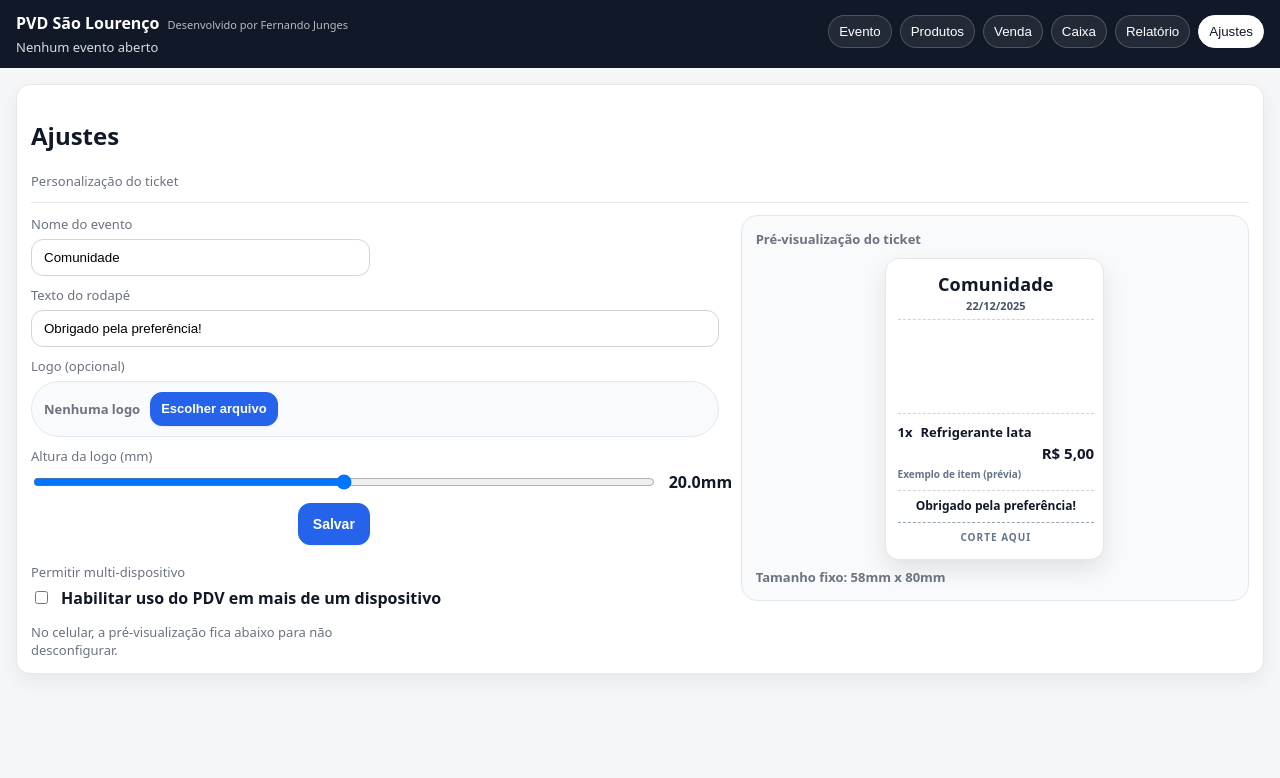
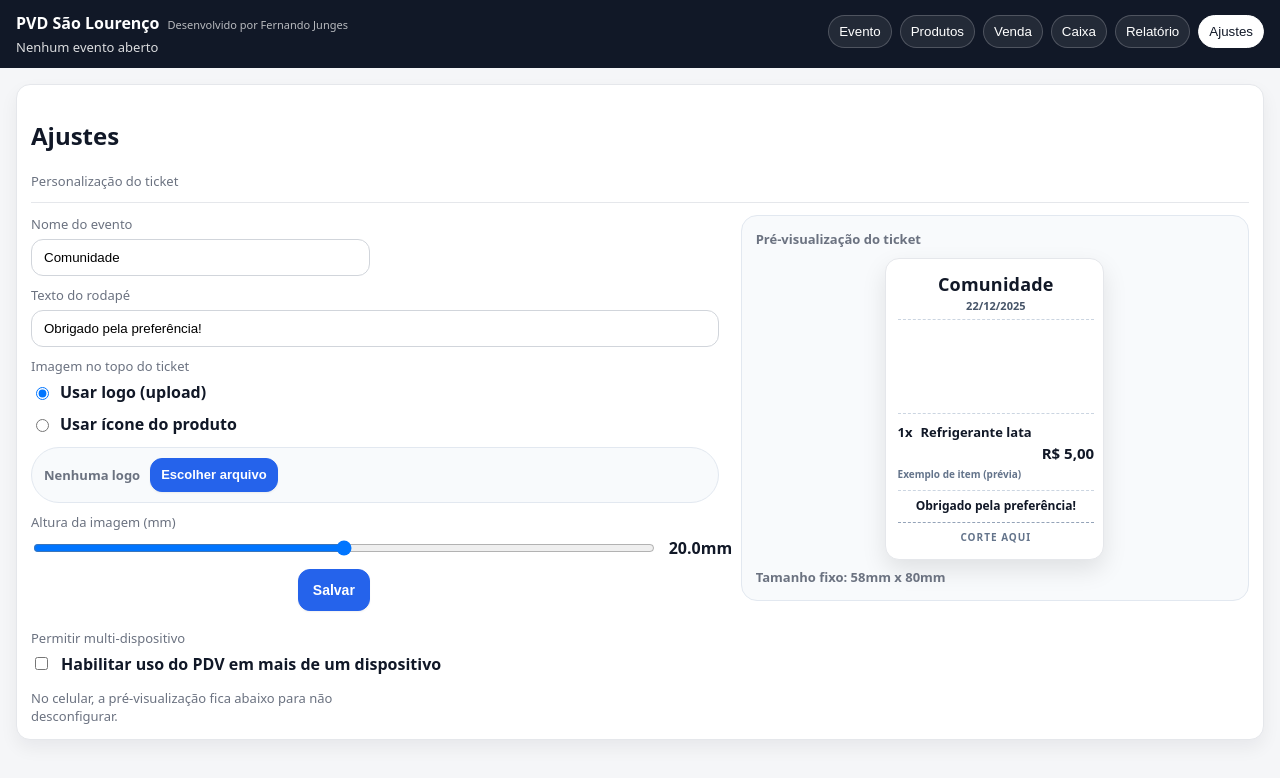
Before and after one commit to nandojunges/PDV, a React (Vite) app in the folder pvd-comunidade/: page / in a window 1280 px wide. Both pictures are taken after a click on the button "Ajustes". Shown: the top 778 px of the page. Built offline with nearby package versions, Linux system fonts and the light colour scheme.

Commit message:
Adicionar modo de imagem no topo do ticket

```diff
--- a/pvd-comunidade/src/app/App.jsx
+++ b/pvd-comunidade/src/app/App.jsx
@@ -103,6 +103,7 @@ export default function App() {
       textoRodape: "Obrigado pela preferência!",
       nomeOrganizacao: "Comunidade",
       logoImgMm: 20,
+      ticketImagemModo: "logo",
     })
   );
 
--- /dev/null
+++ b/pvd-comunidade/src/domain/icons.js
@@ -0,0 +1,17 @@
+export const ICONS = {
+  agua: "/Icons/agua.png",
+  ref_lata: "/Icons/refri-lata.png",
+  ref_600: "/Icons/refri-600.png",
+  ref_2l: "/Icons/refri-2l.png",
+  cer_lata: "/Icons/cerveja-lata.png",
+  cer_garrafa: "/Icons/cerveja-garrafa.png",
+  chope: "/Icons/chope.png",
+  barril: "/Icons/barril.png",
+  lanche: "/Icons/lanche.png",
+  sobremesa: "/Icons/sobremesa.png",
+  sorvete: "/Icons/sorvete.png",
+  fichas: "/Icons/fichas.png",
+  suco: "/Icons/suco.png",
+  almoco_socio: "/Icons/almocosocio.png",
+  prato_talher: "/Icons/pratotalher.png",
+};
--- a/pvd-comunidade/src/pages/Ajustes.jsx
+++ b/pvd-comunidade/src/pages/Ajustes.jsx
@@ -3,6 +3,7 @@ import React, { useEffect, useMemo, useRef, useState } from "react";
 import Card from "../components/Card";
 import Button from "../components/Button";
 import { readFileAsDataURL, fmtBRL } from "../domain/math";
+import { ICONS } from "../domain/icons";
 import { useConfig } from "../config/ConfigProvider";
 
 export default function Ajustes({
@@ -36,10 +37,17 @@ export default function Ajustes({
     : 20;
 
   useEffect(() => {
+    const next = {};
     if (!Number.isFinite(Number(ajustes?.logoImgMm))) {
-      setAjustes((p) => ({ ...(p || {}), logoImgMm: 20 }));
+      next.logoImgMm = 20;
     }
-  }, [ajustes?.logoImgMm, setAjustes]);
+    if (!ajustes?.ticketImagemModo) {
+      next.ticketImagemModo = "logo";
+    }
+    if (Object.keys(next).length > 0) {
+      setAjustes((p) => ({ ...(p || {}), ...next }));
+    }
+  }, [ajustes?.logoImgMm, ajustes?.ticketImagemModo, setAjustes]);
 
   function salvar() {
     setAjustes((p) => ({
@@ -47,6 +55,7 @@ export default function Ajustes({
       nomeOrganizacao: nomeOrg,
       textoRodape: rodape,
       logoImgMm: logoAlturaMm,
+      ticketImagemModo: ajustes?.ticketImagemModo || "logo",
     }));
     if (hasEventoAberto && typeof onSalvar === "function") {
       onSalvar();
@@ -61,6 +70,7 @@ export default function Ajustes({
       logo: ajustes?.logoDataUrl || "",
       rodape: (rodape || "").trim() || "Obrigado pela preferência!",
       logoImgMm: logoAlturaMm,
+      iconKey: "ref_lata",
       // exemplo do item (apenas preview)
       qtd: 1,
       produto: "Refrigerante lata",
@@ -167,6 +177,9 @@ export default function Ajustes({
       width: "auto",
       objectFit: "contain",
     },
+    logoImgMono: {
+      filter: "grayscale(1) contrast(1.2) brightness(0.1)",
+    },
 
     // ===== Linha do item (cara de ticket) =====
     itemBlock: {
@@ -239,6 +252,13 @@ export default function Ajustes({
   const previewTitulo = `${preview.qtd}x ${preview.produto}`.trim();
   const previewItemFont =
     previewTitulo.length > 24 ? 12 : previewTitulo.length > 18 ? 13 : 14;
+  const modoImagem = ajustes?.ticketImagemModo || "logo";
+  const previewImgSrc =
+    modoImagem === "logo" ? preview.logo : ICONS[preview.iconKey];
+  const previewImgStyle =
+    modoImagem === "produto"
+      ? { ...s.logoImg, ...s.logoImgMono }
+      : s.logoImg;
 
   return (
     <Card title="Ajustes" subtitle="Personalização do ticket">
@@ -282,9 +302,46 @@ export default function Ajustes({
 
             <div className="fullRow">
               <div className="muted" style={{ marginBottom: 6 }}>
-                Logo (opcional)
+                Imagem no topo do ticket
               </div>
 
+              <div style={{ display: "grid", gap: 10 }}>
+                <label style={{ display: "flex", gap: 8, fontWeight: 800 }}>
+                  <input
+                    type="radio"
+                    name="ticketImagemModo"
+                    value="logo"
+                    checked={modoImagem === "logo"}
+                    onChange={() =>
+                      setAjustes((p) => ({
+                        ...(p || {}),
+                        ticketImagemModo: "logo",
+                      }))
+                    }
+                    disabled={readOnly}
+                  />
+                  Usar logo (upload)
+                </label>
+                <label style={{ display: "flex", gap: 8, fontWeight: 800 }}>
+                  <input
+                    type="radio"
+                    name="ticketImagemModo"
+                    value="produto"
+                    checked={modoImagem === "produto"}
+                    onChange={() =>
+                      setAjustes((p) => ({
+                        ...(p || {}),
+                        ticketImagemModo: "produto",
+                      }))
+                    }
+                    disabled={readOnly}
+                  />
+                  Usar ícone do produto
+                </label>
+              </div>
+
+              {modoImagem === "logo" ? (
+                <>
                   <input
                     ref={fileRef}
                     type="file"
@@ -294,7 +351,7 @@ export default function Ajustes({
                     disabled={readOnly}
                   />
 
-              <div style={s.filePill}>
+                  <div style={{ ...s.filePill, marginTop: 12 }}>
                     <div className="muted" style={{ fontWeight: 900 }}>
                       {preview.logo ? "Logo selecionada" : "Nenhuma logo"}
                     </div>
@@ -319,11 +376,20 @@ export default function Ajustes({
                       </Button>
                     ) : null}
                   </div>
+                </>
+              ) : (
+                <div
+                  className="muted"
+                  style={{ marginTop: 10, fontWeight: 800 }}
+                >
+                  O ticket usará o ícone do produto impresso.
+                </div>
+              )}
             </div>
 
             <div className="fullRow">
               <div className="muted" style={{ marginBottom: 6 }}>
-                Altura da logo (mm)
+                Altura da imagem (mm)
               </div>
               <div style={{ display: "flex", alignItems: "center", gap: 12 }}>
                 <input
@@ -399,8 +465,8 @@ export default function Ajustes({
 
                 <div style={s.dash} />
                 <div style={s.logoBox}>
-                  {preview.logo ? (
-                    <img src={preview.logo} alt="logo" style={s.logoImg} />
+                  {previewImgSrc ? (
+                    <img src={previewImgSrc} alt="logo" style={previewImgStyle} />
                   ) : null}
                 </div>
                 <div style={s.dash} />
--- a/pvd-comunidade/src/pages/Produtos.jsx
+++ b/pvd-comunidade/src/pages/Produtos.jsx
@@ -2,6 +2,7 @@
 import React, { useMemo, useRef, useState, useEffect, Component } from "react";
 import Select from "react-select";
 import Card from "../components/Card";
+import { ICONS } from "../domain/icons";
 
 /* ===================== helpers ===================== */
 function mkId() {
@@ -32,30 +33,6 @@ function fmtBRL(n) {
 }
 
 /* ===================== ícones (imagens realistas) ===================== */
-/**
- * IMPORTANTE:
- * Pelo print, sua pasta é: public/Icons (I maiúsculo)
- * Então a URL correta é: "/Icons/arquivo.png"
- * (Se você quiser usar "/icons/...", renomeie a pasta para "icons".)
- */
-const ICONS = {
-  agua: "/Icons/agua.png",
-  ref_lata: "/Icons/refri-lata.png",
-  ref_600: "/Icons/refri-600.png",
-  ref_2l: "/Icons/refri-2l.png",
-  cer_lata: "/Icons/cerveja-lata.png",
-  cer_garrafa: "/Icons/cerveja-garrafa.png",
-  chope: "/Icons/chope.png",
-  barril: "/Icons/barril.png",
-  lanche: "/Icons/lanche.png",
-  sobremesa: "/Icons/sobremesa.png",
-  sorvete: "/Icons/sorvete.png",
-  fichas: "/Icons/fichas.png",
-  suco: "/Icons/suco.png",
-  // ✅ NOVOS
-  almoco_socio: "/Icons/almocosocio.png",
-  prato_talher: "/Icons/pratotalher.png",
-};
 
 const LIB = [
   { key: "agua", nome: "Água (500ml)" },
--- a/pvd-comunidade/src/pages/Venda.jsx
+++ b/pvd-comunidade/src/pages/Venda.jsx
@@ -3,6 +3,7 @@ import React, { useEffect, useMemo, useState } from "react";
 import Card from "../components/Card";
 import Button from "../components/Button";
 import { fmtBRL, uid } from "../domain/math";
+import { ICONS } from "../domain/icons";
 import { buildVenda, totalDoCarrinho } from "../domain/pos";
 import { useConfig } from "../config/ConfigProvider";
 import { postSaleToMaster } from "../net/connectivity";
@@ -14,21 +15,6 @@ import {
 } from "../state/pdvStore";
 
 /* ===================== ícones (imagens realistas) ===================== */
-const ICONS = {
-  agua: "/Icons/agua.png",
-  ref_lata: "/Icons/refri-lata.png",
-  ref_600: "/Icons/refri-600.png",
-  ref_2l: "/Icons/refri-2l.png",
-  cer_lata: "/Icons/cerveja-lata.png",
-  cer_garrafa: "/Icons/cerveja-garrafa.png",
-  chope: "/Icons/chope.png",
-  barril: "/Icons/barril.png",
-  lanche: "/Icons/lanche.png",
-  sobremesa: "/Icons/sobremesa.png",
-  sorvete: "/Icons/sorvete.png",
-  fichas: "/Icons/fichas.png",
-  suco: "/Icons/suco.png",
-};
 
 const BARRIL_LITROS = [5, 10, 15, 20, 30, 50];
 const DEFAULT_BARRIL_LITROS = 30;
@@ -84,6 +70,7 @@ export function expandirItensParaTickets(itens = []) {
           itemNome: `${nome} (combo)`,
           qtyText: "1x",
           valorUnit: unitDiv,
+          iconKey: item?.iconKey || "",
           meta: { tipo: "combo", comboQtd: n },
         });
       }
@@ -98,6 +85,7 @@ export function expandirItensParaTickets(itens = []) {
         itemNome: nome,
         qtyText: "1x",
         valorUnit,
+        iconKey: item?.iconKey || "",
         meta: { tipo: "unitario" },
       });
     }
@@ -113,6 +101,7 @@ export function printTickets({
   mensagemRodape,
   logoDataUrl,
   logoAlturaMm,
+  ticketImagemModo,
 }) {
   const html = buildTicketsHTML({
     eventoNome,
@@ -121,6 +110,7 @@ export function printTickets({
     mensagemRodape,
     logoDataUrl,
     logoAlturaMm,
+    ticketImagemModo,
   });
 
   // 1) Tenta popup (melhor experiência: não altera a página principal)
@@ -212,6 +202,7 @@ function buildTicketsHTML({
   mensagemRodape,
   logoDataUrl,
   logoAlturaMm,
+  ticketImagemModo,
 }) {
   const dt = new Date(dataISO || Date.now());
   const pad2 = (n) => String(n).padStart(2, "0");
@@ -240,6 +231,11 @@ function buildTicketsHTML({
   const safeLogoAlturaMm = Number.isFinite(logoAlturaNum)
     ? Math.min(30, Math.max(10, logoAlturaNum))
     : 20;
+  const modoImagem = ticketImagemModo === "produto" ? "produto" : "logo";
+  const imgFilter =
+    modoImagem === "produto"
+      ? "filter: grayscale(1) contrast(1.2) brightness(0.1);"
+      : "";
 
   const buildItemNameClass = (title) => {
     const size = String(title || "").length;
@@ -257,6 +253,8 @@ function buildTicketsHTML({
         String(t?.qtyText || "").trim() ||
         (fallbackTitle.match(/^\d+\s*x/i)?.[0] || "1x").trim();
       const tituloLinha = String(t?.linhaTitulo || `${qtyText} ${rawName}`).trim();
+      const iconSrc = ICONS[t?.iconKey] || "";
+      const imgSrc = modoImagem === "logo" ? logoDataUrl : iconSrc;
       return `
       <div class="ticket">
         <div class="inner">
@@ -266,8 +264,8 @@ function buildTicketsHTML({
 
           <div class="logoBox">
             ${
-              logoDataUrl
-                ? `<img src="${escAttr(logoDataUrl)}" alt="logo" style="height:${safeLogoAlturaMm}mm" />`
+              imgSrc
+                ? `<img src="${escAttr(imgSrc)}" alt="logo" style="height:${safeLogoAlturaMm}mm; ${imgFilter}" />`
                 : ""
             }
           </div>
@@ -571,6 +569,7 @@ export default function Venda({
           comboQtd:
             p?.tipo === "combo" ? Math.max(2, Number(p.comboQtd || 2)) : null,
           img: p.img || "",
+          iconKey: p.iconKey || "",
         },
       ];
     });
@@ -658,6 +657,7 @@ export default function Venda({
       mensagemRodape: ajustes?.textoRodape || "Obrigado pela preferência!",
       logoDataUrl: ajustes?.logoDataUrl || "",
       logoAlturaMm: Number(ajustes?.logoImgMm || 20),
+      ticketImagemModo: ajustes?.ticketImagemModo || "logo",
     });
   }
 
@@ -722,6 +722,7 @@ export default function Venda({
       mensagemRodape: ajustes?.textoRodape || "Obrigado pela preferência!",
       logoDataUrl: ajustes?.logoDataUrl || "",
       logoAlturaMm: Number(ajustes?.logoImgMm || 20),
+      ticketImagemModo: ajustes?.ticketImagemModo || "logo",
     });
     limpar();
 
```
Lines whose indentation alone changed are shown as unchanged.
